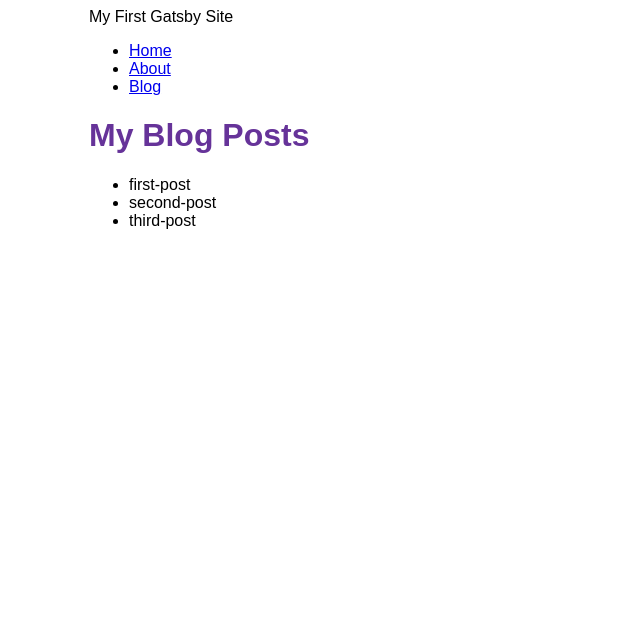
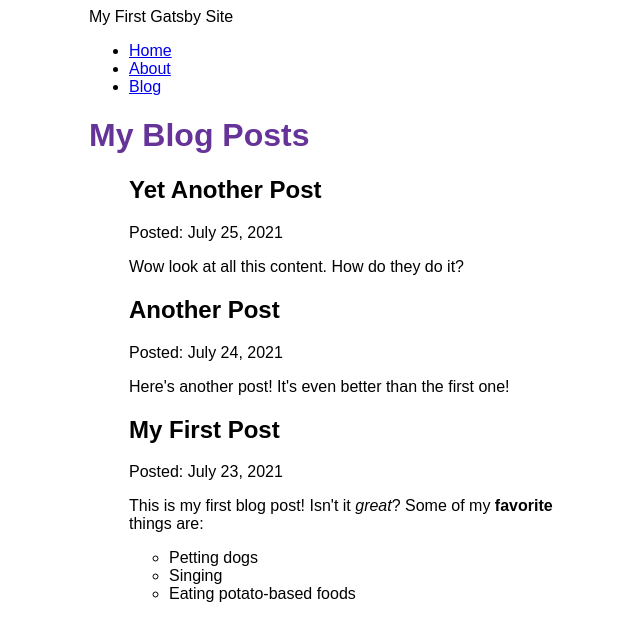
Before and after one commit to Dremkalex/my-first-gatsby-site, a Gatsby site: page /blog in a window 1280 px wide. Shown: the whole page, without its empty margins (301-941 px from the left). Built offline with nearby package versions, Linux system fonts and the light colour scheme; Gatsby itself is replaced by a stand-in of ours.

Commit message:
Finished Gatsby Tutorial Part 5

```diff
--- a/blog/first-post.mdx
+++ b/blog/first-post.mdx
@@ -0,0 +1,12 @@
+---
+title: "My First Post"
+date: "2021-07-23"
+name: "Fun Facts about Red Pandas"
+author: "#1 Red Panda Fan"
+---
+
+This is my first blog post! Isn't it *great*?
+Some of my **favorite** things are:
+* Petting dogs
+* Singing
+* Eating potato-based foods
--- a/blog/second-post.mdx
+++ b/blog/second-post.mdx
@@ -0,0 +1,8 @@
+---
+title: "Another Post"
+date: "2021-07-24"
+name: "Fun Facts about Penguins"
+author: "#2 Penguins Fan"
+---
+
+Here's another post! It's even better than the first one!
--- a/blog/third-post.mdx
+++ b/blog/third-post.mdx
@@ -0,0 +1,8 @@
+---
+title: "Yet Another Post"
+date: "2021-07-25"
+name: "Fun Facts about Squirrels"
+author: "#3 Squirrels Fan"
+---
+
+Wow look at all this content. How do they do it?
--- a/gatsby-config.ts
+++ b/gatsby-config.ts
@@ -13,6 +13,7 @@ const config: GatsbyConfig = {
     "gatsby-plugin-styled-components",
     "gatsby-plugin-image",
     "gatsby-plugin-sharp",
+    "gatsby-plugin-mdx",
     {
       resolve: "gatsby-source-filesystem",
       options: {
--- a/package.json
+++ b/package.json
@@ -16,9 +16,12 @@
     "typecheck": "tsc --noEmit"
   },
   "dependencies": {
+    "@mdx-js/mdx": "^1.6.22",
+    "@mdx-js/react": "^1.6.22",
     "babel-plugin-styled-components": "^2.0.7",
     "gatsby": "^4.17.0",
     "gatsby-plugin-image": "^2.17.0",
+    "gatsby-plugin-mdx": "^3.17.0",
     "gatsby-plugin-sharp": "^4.17.0",
     "gatsby-plugin-styled-components": "^5.17.0",
     "gatsby-source-filesystem": "^4.17.0",
--- a/src/pages/blog.tsx
+++ b/src/pages/blog.tsx
@@ -1,24 +1,35 @@
 import * as React from 'react'
 import { graphql } from 'gatsby'
+import { MDXRenderer } from 'gatsby-plugin-mdx'
 import Layout from '../components/layout'
+import {IData, IMdx, INodes} from "../types/data";
 
-const BlogPage: React.FC<{
-    data:{
-        allFile: {
-            nodes: Array<{
-                name: string
-            }>
-        }
-    }
-}> = ({data}) => {
+interface IBlog {
+    id: string;
+    body: string;
+    frontmatter: {
+        title: string;
+        name: string;
+        author: string;
+        date: string;
+    };
+}
+
+interface IBlogPageProps extends IData<IMdx<INodes<IBlog>>>{}
+
+const BlogPage: React.FC<IBlogPageProps> = ({data}) => {
     return (
         <Layout pageTitle="My Blog Posts">
             <ul>
                 {
-                    data.allFile.nodes.map(node => (
-                        <li key={node.name}>
-                            {node.name}
-                        </li>
+                    data.allMdx.nodes.map((node) => (
+                        <article key={node.id}>
+                            <h2>{node.frontmatter.title}</h2>
+                            <p>Posted: {node.frontmatter.date}</p>
+                            <MDXRenderer>
+                                {node.body}
+                            </MDXRenderer>
+                        </article>
                     ))
                 }
             </ul>
@@ -28,11 +39,18 @@ const BlogPage: React.FC<{
 
 export const query = graphql`
   query {
-    allFile {
-      nodes {
+    allMdx(sort: {fields: frontmatter___date, order: DESC}) {
+    nodes {
+      frontmatter {
+        title
         name
+        author
+        date(formatString: "MMMM D, YYYY")
       }
+      id
+      body
     }
+  }
   }
 `
 
--- /dev/null
+++ b/src/types/data.ts
@@ -0,0 +1,11 @@
+export interface IData<T> {
+    data: T
+}
+
+export interface IMdx<T> {
+    allMdx: T
+}
+
+export interface INodes<T> {
+    nodes: T[]
+}
```
Also changed, not shown: 1 other file.
